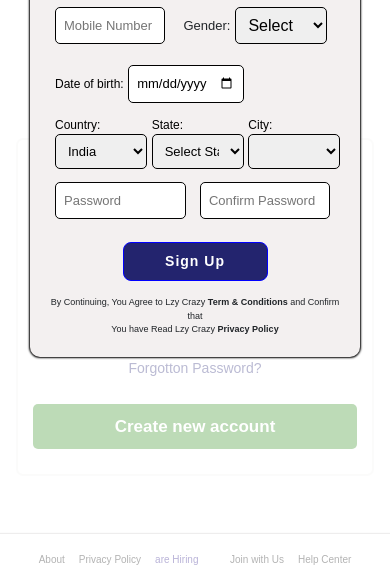
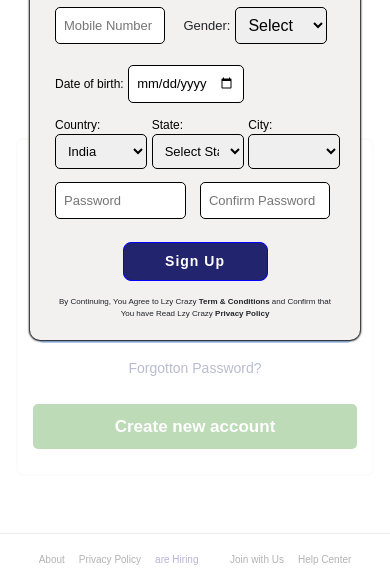
Before and after one commit to israr8090/lzycrazylogin, a plain HTML site: page index.html in a window 390 px wide. Both pictures are taken after typing "name@example.com", "Sample123" into the empty fields and a click on the button "Create new account". Shown: the part 259-844 px from the top of the page. Drawn offline with nearby package versions, Linux system fonts and the light colour scheme.

Commit message:
making responsive login pages

```diff
--- a/signUPform.css
+++ b/signUPform.css
@@ -392,4 +392,10 @@
         position: fixed;
         top: 30px;
     }
+    .text-contents p {
+        /* background-color: rgb(255, 128, 0); */
+        margin-bottom: 0px;
+        text-align: center;
+        font-size: 8px;
+    }
 }
```
